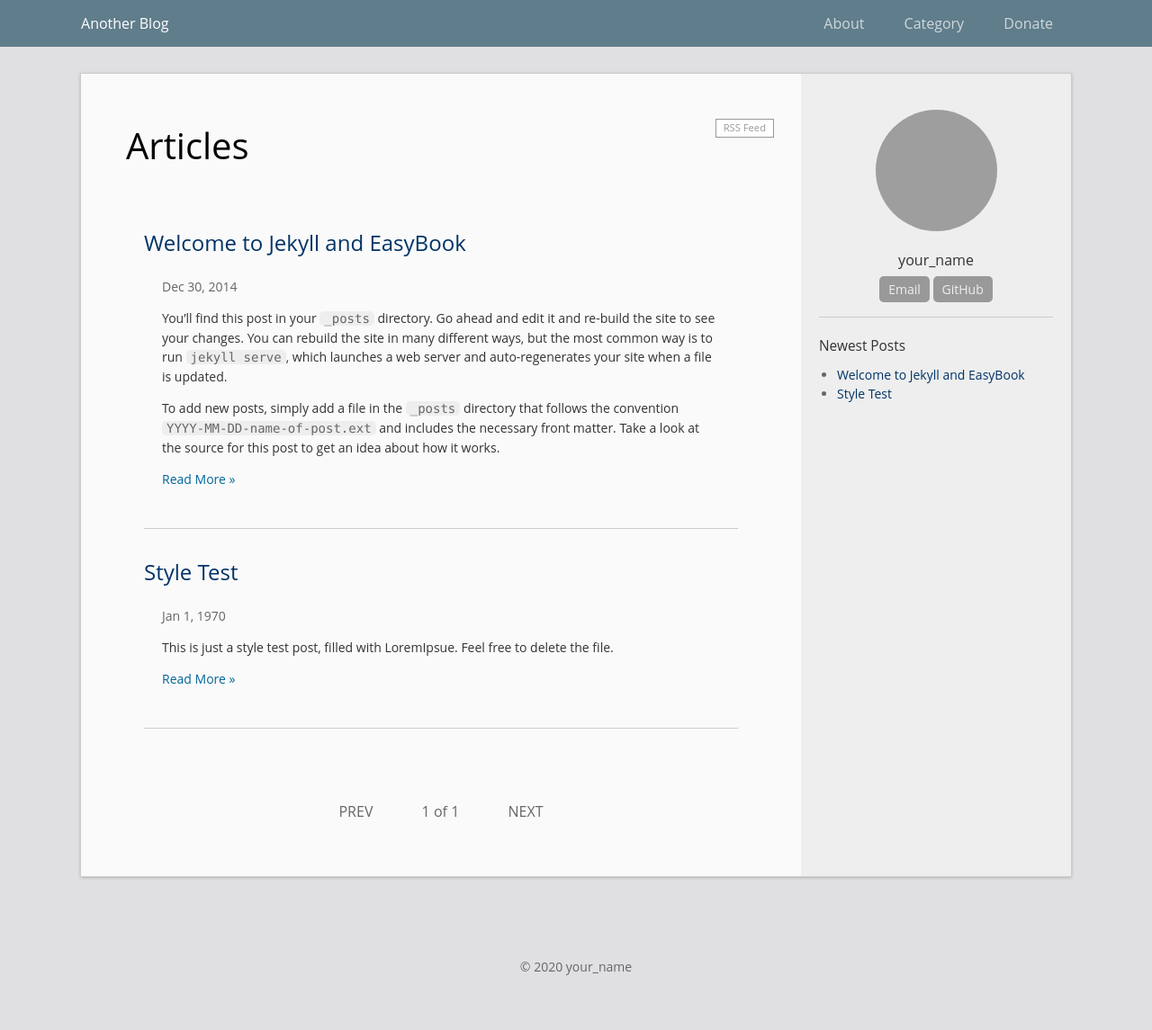
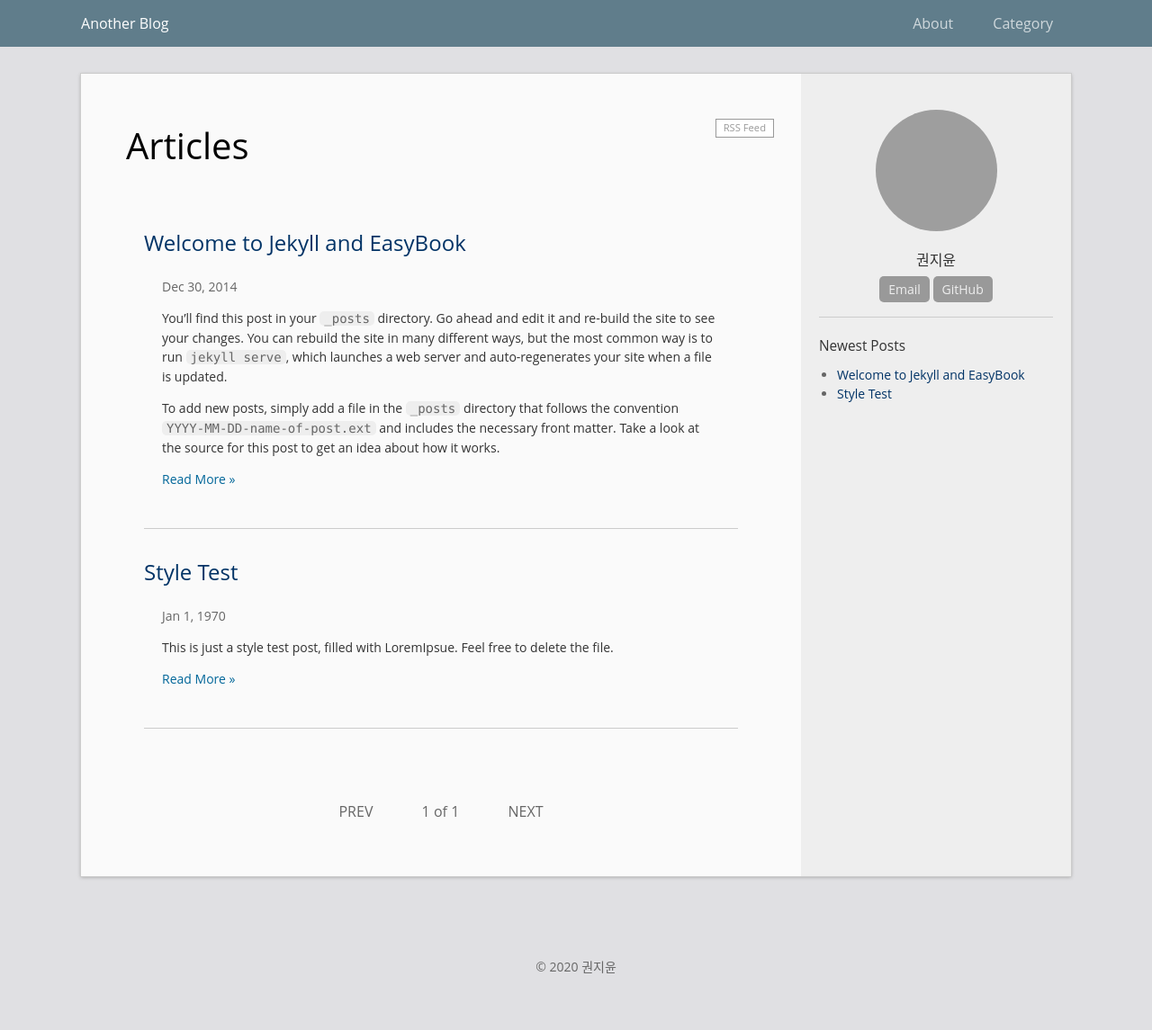
Before and after one commit to KwonJiYoon/KwonJiYoon.github.io, a Jekyll site: the page built from index.html, in a window 1280 px wide. Shown: the whole page at 90% size. Built offline with Jekyll 4.4.1, drawn with Linux system fonts in a browser that asks for light colours; the list of posts is cut into pages by our own code; grey boxes are pictures that could not be loaded.

Commit message:
Update _config.yml

```diff
--- a/_config.yml
+++ b/_config.yml
@@ -1,21 +1,21 @@
 # Site settings
 title: Another Blog
-url: "KwonJiYoon.github.io"    # the protocol and hostname of your site, eg. `http://laobubu.github.io`
+url: "http://KwonJiYoon.github.io"    # the protocol and hostname of your site, eg. `http://laobubu.github.io`
 baseurl: "" # the prefix of your site uri, eg. `"/jekyll-theme-EasyBook"` or empty string `""`
 #timezone: Asia/Chongqing
 description: >
   One or more sentences introducing this blog.
 
 # Your information
-email: your_email@example.com
-author: your_name
+email: yoon980112@naver.com
+author: 권지윤
 avatar: "//www.gravatar.com/avatar/your_email_md5?d=mm&s=135"
-profile: One sentence introducing yourself.
+profile: Java/JavaScript/JSP/HTML/CSS/Spring framework/Oracle
 #twitter_username: twitter_username
 #github_username:  github_username
 profile_links:
-  Email: "mailto:your_email@example.com"
-  GitHub: "https://github.com/laobubu/jekyll-theme-EasyBook"
+  Email: "yoon980112@naver.com"
+  GitHub: "https://github.com/KwonJiYoon/KwonJiYoon.github.io.git"
   # You can add more profile links above, or edit _includes/sidebar.html
 
 # Comment Service (Disqus or 多说)
@@ -29,7 +29,7 @@ header:
   links:             # Links on the header. Link to in-site page with a slash as prefix
     About: /about/
     Category: /category/
-    Donate: https://laobubu.net/donate.html
+
 
 permalink: /archivers/:title
 plugins:
```
